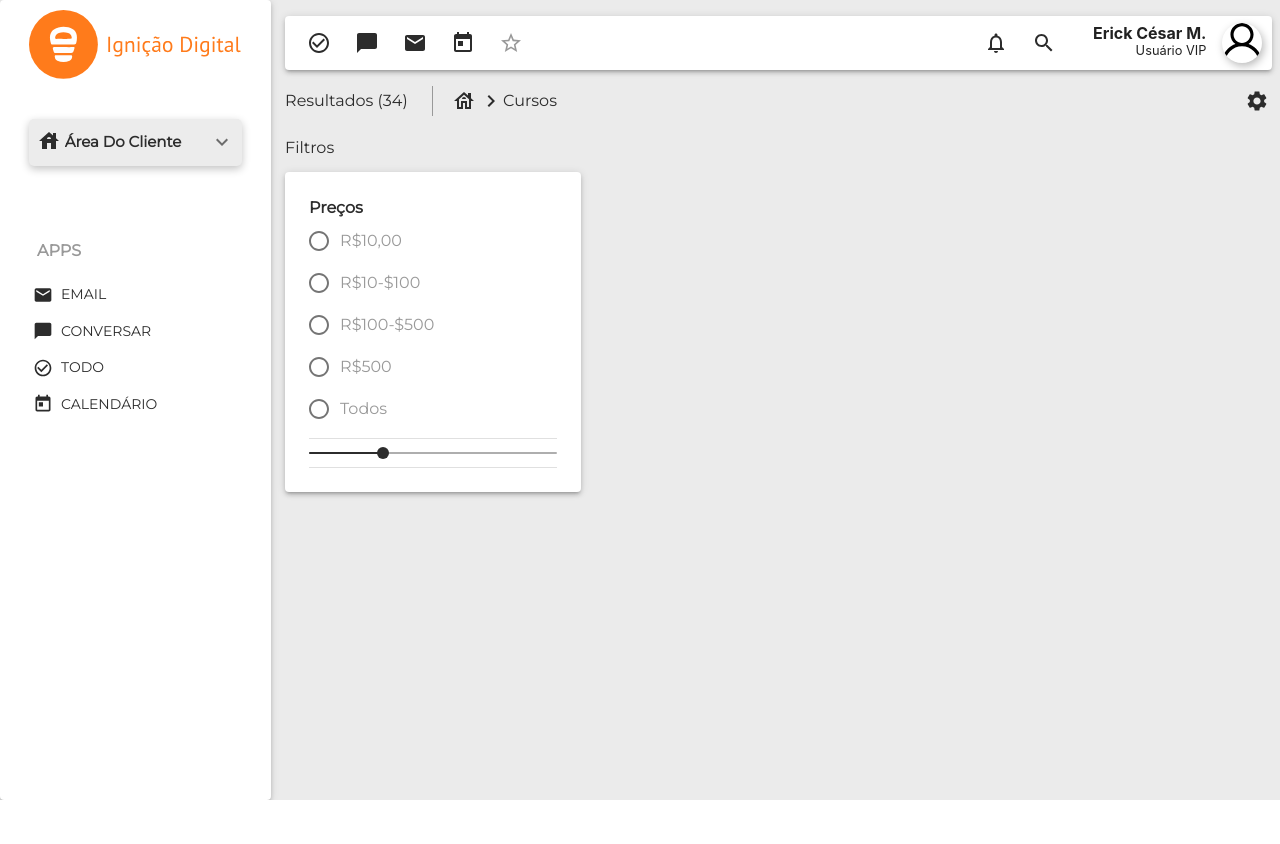
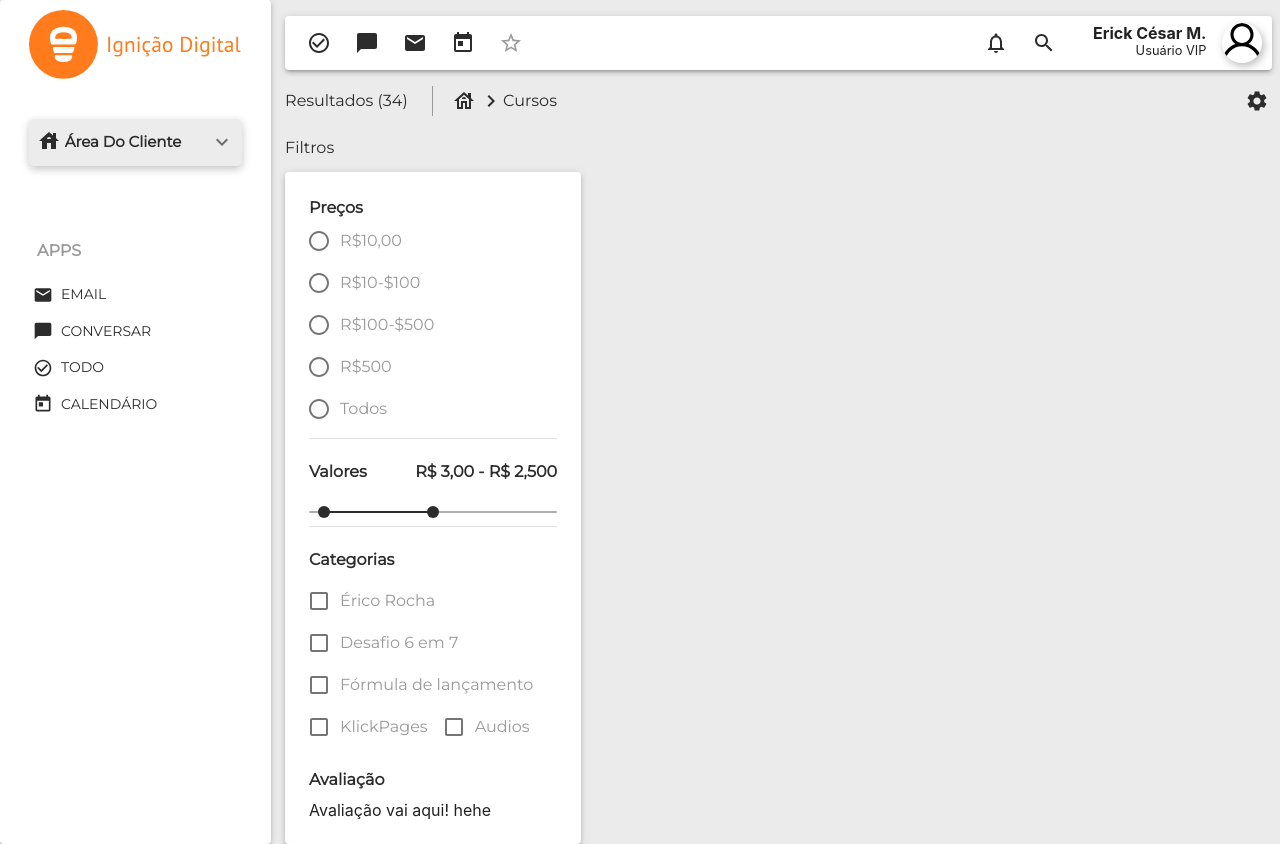
Before and after one commit to ecesar88/react-teste-ignicao-digital, a React (Create React App) app: page / in a window 1280 px wide. Before the commit the page ends 800 px from the top, so only its background shows below. Built offline with nearby package versions, Linux system fonts and the light colour scheme.

Commit message:
Added rating and categories components

```diff
--- a/src/Components/Breadcrumb.tsx
+++ b/src/Components/Breadcrumb.tsx
@@ -1,5 +1,5 @@
 import React from 'react'
-import { Typography, Button, IconButton } from '@material-ui/core'
+import { Typography, IconButton } from '@material-ui/core'
 import { makeStyles, createStyles, Theme } from '@material-ui/core/styles'
 
 import HouseOutlinedIcon from '@material-ui/icons/HouseOutlined'
--- a/src/Components/Filters.tsx
+++ b/src/Components/Filters.tsx
@@ -1,11 +1,24 @@
-import React from 'react'
-import { Card, Button, Box, Typography, Divider } from '@material-ui/core'
-import Radio from '@material-ui/core/Radio'
-import RadioGroup from '@material-ui/core/RadioGroup'
-import FormControlLabel from '@material-ui/core/FormControlLabel'
-import FormControl from '@material-ui/core/FormControl'
-import Slider from '@material-ui/core/Slider'
+import React, { useState } from 'react'
+import {
+  Card,
+  Button,
+  Checkbox,
+  Typography,
+  Divider,
+  FormControl,
+  FormGroup,
+  FormControlLabel,
+  Slider,
+  RadioGroup,
+  Radio
+} from '@material-ui/core'
 import { makeStyles, createStyles, Theme } from '@material-ui/core/styles'
+import { formatPrice } from '../Util/index'
+
+interface Categorie {
+  name: string,
+  amount: number
+}
 
 const useStyles = makeStyles((theme: Theme) =>
   createStyles({
@@ -26,21 +39,62 @@ const useStyles = makeStyles((theme: Theme) =>
     },
     selectGroup: {
       marginBottom: '0.5rem'
+    },
+    typographyBold: {
+      fontWeight: 'bold'
+    },
+    section: {
+      display: 'flex',
+      marginTop: '0.8rem',
+      padding: '0.5rem 0'
+    },
+    categories: {
+      display: 'flex',
+      justifyContent: 'space-between'
+    },
+    rating: {
+      display: 'flex',
+      justifyContent: 'space-between'
     }
   })
 )
 
+// This could come from an API, for example
+const categoriesPayload = [
+  {
+    name: 'Érico Rocha',
+    amount: 1920
+  },
+  {
+    name: 'Desafio 6 em 7',
+    amount: 1920
+  },
+  {
+    name: 'Fórmula de lançamento',
+    amount: 462
+  },
+  {
+    name: 'KlickPages',
+    amount: 6556
+  },
+  {
+    name: 'Audios',
+    amount: 120
+  }
+]
+
 const Filters: React.FC = () => {
   const classes = useStyles()
-    const [radioValue, setRadioValue] = React.useState('female')
-    const [sliderValue, setSliderValue] = React.useState<number>(30);
+  const [radioValue, setRadioValue] = useState('female')
+  const [sliderValue, setSliderValue] = useState<number[]>([300, 2500])
+  const [categories, setCategories] = useState<Categorie[]>([])
 
   const handleRadioChange = (evt: React.ChangeEvent<HTMLInputElement>) => {
     setRadioValue(evt.target.value);
   }
 
   const handleSliderChange = (evt: any, newValue: number | number[]) => {
-        setSliderValue(newValue as number);
+    setSliderValue(newValue as number[]);
   }
 
   return (
@@ -63,7 +117,12 @@ const Filters: React.FC = () => {
 
         <div className={classes.selectGroup}>
           <FormControl component='fieldset'>
-                        <RadioGroup aria-label='price' name='prices' value={radioValue} onChange={handleRadioChange}>
+            <RadioGroup
+              aria-label='price'
+              name='prices'
+              value={radioValue}
+              onChange={handleRadioChange}
+            >
               <FormControlLabel value='10' control={<Radio />} label='R$10,00' />
               <FormControlLabel value='10-100' control={<Radio />} label='R$10-$100' />
               <FormControlLabel value='100-500' control={<Radio />} label='R$100-$500' />
@@ -75,9 +134,80 @@ const Filters: React.FC = () => {
 
         <Divider />
 
-                <Slider value={sliderValue} onChange={handleSliderChange} aria-labelledby="continuous-slider" />
+        <div
+          className={classes.section}
+          style={{ justifyContent: 'space-between' }}
+        >
+          <Typography
+            color='primary'
+            className={classes.typographyBold}
+          >
+            Valores
+                    </Typography>
+
+          <Typography
+            color='primary'
+            className={classes.typographyBold}
+            gutterBottom
+          >
+            {`R$ ${formatPrice(sliderValue[0])} - R$ ${formatPrice(sliderValue[1])}`}
+          </Typography>
+        </div>
+
+        <Slider
+          min={0}
+          max={5000}
+          step={1}
+          value={sliderValue}
+          onChange={handleSliderChange}
+          aria-labelledby="continuous-slider"
+        />
 
         <Divider />
+
+        <div className={classes.section}>
+          <Typography
+            color='primary'
+            className={classes.typographyBold}
+          >
+            Categorias
+                    </Typography>
+        </div>
+
+        <div className={classes.categories}>
+          <FormControl component="fieldset">
+            <FormGroup aria-label="position" row>
+              {
+                categoriesPayload.map((categorie: Categorie) => {
+                  return (
+                    <FormControlLabel
+                      value={categorie.name}
+                      control={
+                        <Checkbox color='primary' />
+                      }
+                      label={categorie.name}
+                      labelPlacement='end'
+                    />
+                  )
+                })
+              }
+            </FormGroup>
+          </FormControl>
+        </div>
+
+        <div className={classes.section}>
+          <Typography
+            color='primary'
+            className={classes.typographyBold}
+          >
+            Avaliação
+          </Typography>
+        </div>
+
+        <div className={classes.rating}>
+            Avaliação vai aqui! hehe
+        </div>
+
       </Card>
     </div>
   )
--- a/src/Components/UserBar.tsx
+++ b/src/Components/UserBar.tsx
@@ -2,7 +2,6 @@ import React, { useState } from 'react'
 import {
   IconButton,
   Card,
-  Typography,
   TextField
 } from '@material-ui/core'
 import {
--- a/src/Components/UserProfileButton.tsx
+++ b/src/Components/UserProfileButton.tsx
@@ -1,5 +1,5 @@
 import React, { useState } from 'react'
-import { makeStyles, createStyles, Theme, ThemeProvider } from '@material-ui/core/styles'
+import { makeStyles, createStyles, Theme } from '@material-ui/core/styles'
 import UserProfilePicture from '../Assets/user_profile.png'
 import UserProfilePlaceholder from '../Assets/user_profile_placeholder.svg'
 
--- /dev/null
+++ b/src/Util/index.ts
@@ -0,0 +1,5 @@
+// Format the price using a basic replace to insert a comma!
+export const formatPrice = (price: number): string => {
+  let priceString = String(price)
+  return priceString.replace(/(^\d)(\d+)/, '$1,$2')
+}
```
Also changed, not shown: src/Components/Filter.tsx (deleted, +0 -12 lines). Lines whose indentation alone changed are shown as unchanged.
